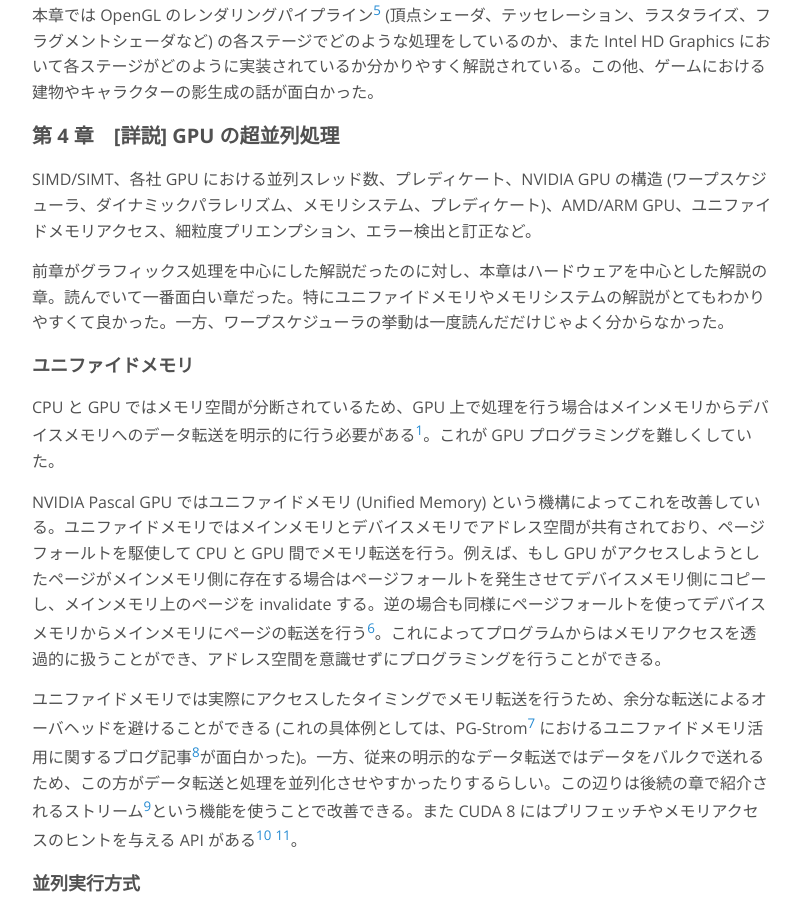
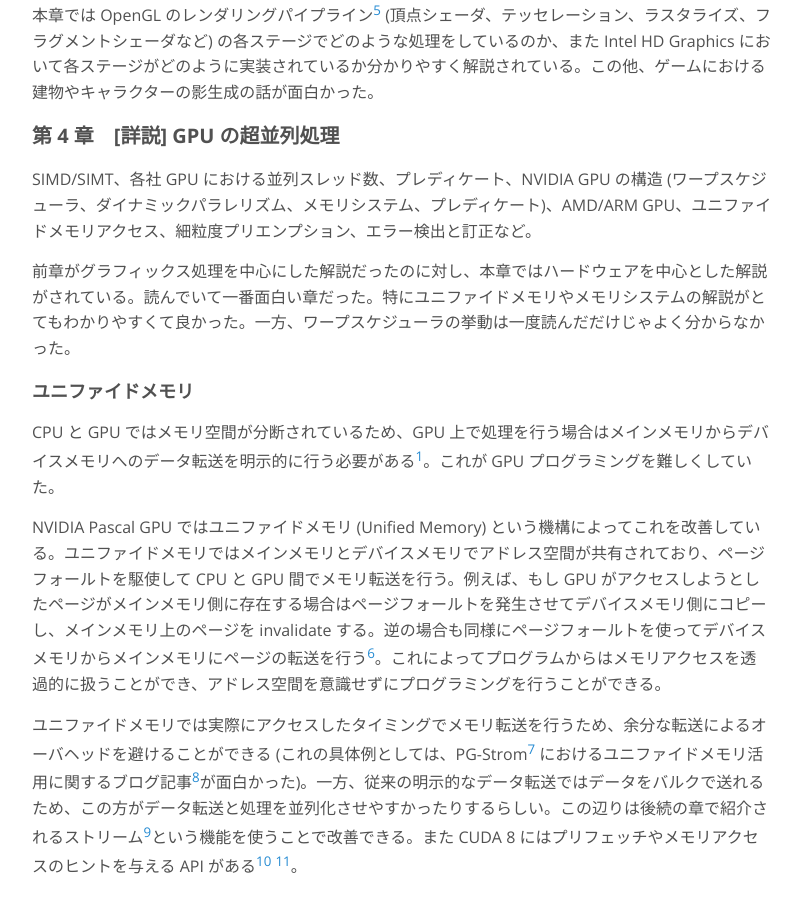
Before and after one commit to nhiroki/nhiroki.github.io, a Jekyll site: the page built from _posts/2017-09-04-book-gpu-technology.md, in a window 1280 px wide and 900 px high, scrolled down 2887 px. Shown: the whole window, without its empty margins (238-1039 px from the left). Built offline with Jekyll 4.4.1, drawn with Linux system fonts in a browser that asks for light colours; comment, search, counter and statistics services are not loaded; some of the changed text lies outside the part shown.

Commit message:
Fix copy-and-paste failure etc in an existing post

```diff
--- a/_posts/2017-09-04-book-gpu-technology.md
+++ b/_posts/2017-09-04-book-gpu-technology.md
@@ -74,7 +74,7 @@
 
 SIMD/SIMT、各社 GPU における並列スレッド数、プレディケート、NVIDIA GPU の構造 (ワープスケジューラ、ダイナミックパラレリズム、メモリシステム、プレディケート)、AMD/ARM GPU、ユニファイドメモリアクセス、細粒度プリエンプション、エラー検出と訂正など。
 
-前章がグラフィックス処理を中心にした解説だったのに対し、本章はハードウェアを中心とした解説の章。読んでいて一番面白い章だった。特にユニファイドメモリやメモリシステムの解説がとてもわかりやすくて良かった。一方、ワープスケジューラの挙動は一度読んだだけじゃよく分からなかった。
+前章がグラフィックス処理を中心にした解説だったのに対し、本章ではハードウェアを中心とした解説がされている。読んでいて一番面白い章だった。特にユニファイドメモリやメモリシステムの解説がとてもわかりやすくて良かった。一方、ワープスケジューラの挙動は一度読んだだけじゃよく分からなかった。
 
 ### ユニファイドメモリ
 
@@ -157,7 +157,7 @@
 
 ## 第 7 章　GPU 活用の最前線
 
-第 7 章「GPU 活用の最前線」を読んだ。ニューラルネットワークの仕組み、画像認識 CNN、ASIC / FPGA、ディープラーニングでの GPU の活用、自動運転・3D モデリング・人の支援での活用、GPU 仮想化、スパコンのアクセラレータとしての利用、など
+ニューラルネットワークの仕組み、画像認識 CNN、ASIC / FPGA、ディープラーニングでの GPU の活用、自動運転・3D モデリング・人の支援での活用、GPU 仮想化、スパコンのアクセラレータとしての利用、など
 
 ## 第 8 章　プロセッサと GPU の技術動向
 
```
